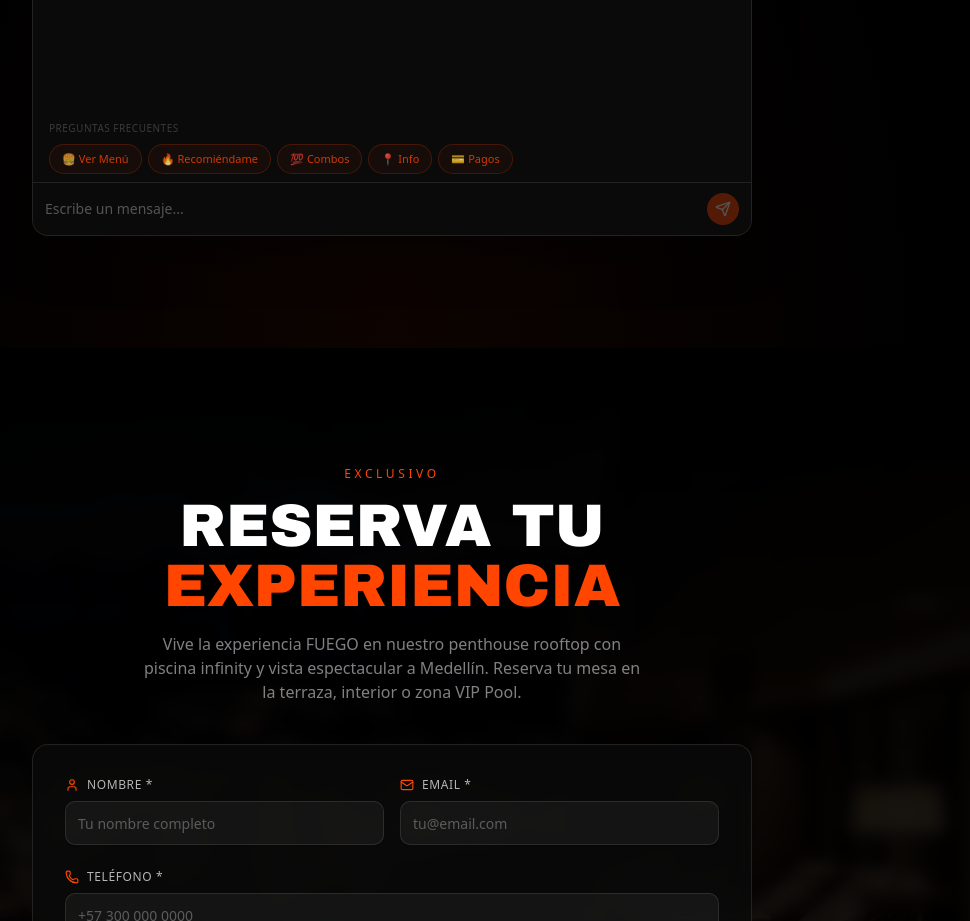
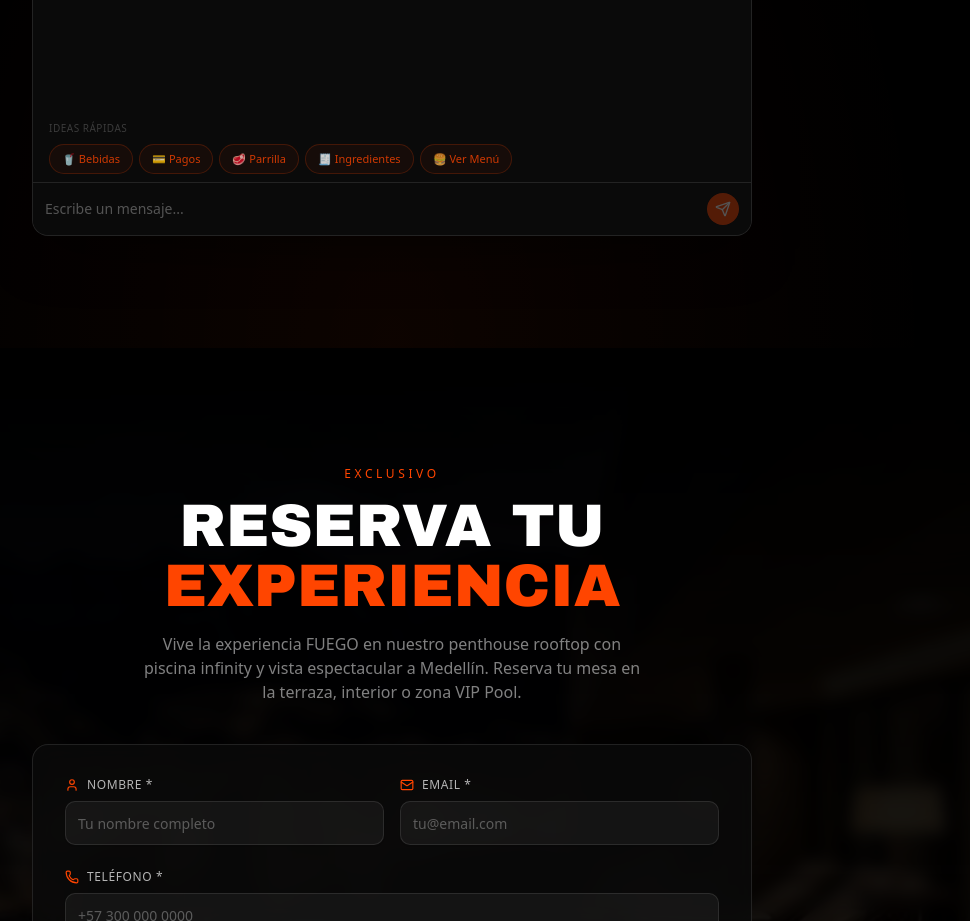
Before and after one commit to funnellersinfo-maker/fuego-landing, a Next.js app: page / in a window 1280 px wide. Shown: the part 2380-3301 px from the top of the page, without its empty margins (248-1218 px from the left). Built offline with nearby package versions, Linux system fonts and the light colour scheme.

Commit message:
Feature: rotating suggestion buttons - replace on click

```diff
--- a/src/components/ChatWidget.tsx
+++ b/src/components/ChatWidget.tsx
@@ -21,13 +21,48 @@ interface Message {
   items?: MenuItem[];
 }
 
-const INITIAL_SUGGESTIONS = [
-  { label: '🍔 Ver Menú', message: 'Muéstrame el menú completo' },
-  { label: '🔥 Recomiéndame', message: '¿Qué me recomiendas?' },
-  { label: '💯 Combos', message: '¿Qué combos tienen?' },
-  { label: '📍 Info', message: '¿Dónde están y qué horarios tienen?' },
-  { label: '💳 Pagos', message: '¿Qué métodos de pago aceptan?' },
+interface Suggestion {
+  id: string;
+  label: string;
+  message: string;
+}
+
+// Full pool — never repeats until exhausted
+const SUGGESTION_POOL: Suggestion[] = [
+  { id: 's1', label: '🍔 Ver Menú', message: 'Muéstrame el menú completo' },
+  { id: 's2', label: '🔥 Recomiéndame', message: '¿Qué me recomiendas?' },
+  { id: 's3', label: '💯 Combos', message: '¿Qué combos tienen?' },
+  { id: 's4', label: '📍 Ubicación', message: '¿Dónde están ubicados?' },
+  { id: 's5', label: '💳 Pagos', message: '¿Qué métodos de pago aceptan?' },
+  { id: 's6', label: '🐕 Callejeros', message: '¿Qué comida callejera tienen?' },
+  { id: 's7', label: '🍗 Pollo', message: 'Muéstrame las opciones de pollo' },
+  { id: 's8', label: '🥩 Parrilla', message: '¿Qué tienen de parrilla?' },
+  { id: 's9', label: '🍟 Sides', message: '¿Qué acompañamientos tienen?' },
+  { id: 's10', label: '🥤 Bebidas', message: 'Muéstrame las bebidas disponibles' },
+  { id: 's11', label: '🍨 Postres', message: '¿Qué postres tienen?' },
+  { id: 's12', label: '🆕 Novedades', message: '¿Qué hay de nuevo en el menú?' },
+  { id: 's13', label: '🛵 Domicilio', message: '¿Hacen domicilios?' },
+  { id: 's14', label: '📅 Reservas', message: '¿Cómo puedo reservar mesa?' },
+  { id: 's15', label: '💰 Precios', message: '¿Cuáles son los precios?' },
+  { id: 's16', label: '🌶️ Salsas', message: '¿Qué salsas y extras tienen?' },
+  { id: 's17', label: '⏰ Horarios', message: '¿A qué hora abren y cierran?' },
+  { id: 's18', label: '🏆 Popular', message: '¿Qué es lo más pedido?' },
+  { id: 's19', label: '🧾 Ingredientes', message: '¿Qué lleva la hamburguesa de trufa?' },
+  { id: 's20', label: '💵 Presupuesto', message: '¿Qué puedo comer con $20.000?' },
 ];
+
+const VISIBLE_SUGGESTION_COUNT = 5;
+
+function pickInitialSuggestions(): Suggestion[] {
+  const shuffled = [...SUGGESTION_POOL].sort(() => Math.random() - 0.5);
+  return shuffled.slice(0, VISIBLE_SUGGESTION_COUNT);
+}
+
+function pickReplacement(excludeIds: Set<string>): Suggestion | null {
+  const available = SUGGESTION_POOL.filter((s) => !excludeIds.has(s.id));
+  if (available.length === 0) return null;
+  return available[Math.floor(Math.random() * available.length)];
+}
 
 // ═══════════════════════════════════════════════════════
 // INTERNAL CHAT ENGINE — 100% local, no API calls
@@ -289,6 +324,8 @@ export default function ChatWidget() {
   const [isLoading, setIsLoading] = useState(false);
   const [cart, setCart] = useState<CartItem[]>([]);
   const [showCart, setShowCart] = useState(false);
+  const [suggestions, setSuggestions] = useState<Suggestion[]>(() => pickInitialSuggestions());
+  const [usedSuggestionIds, setUsedSuggestionIds] = useState<Set<string>>(() => new Set<string>());
   const messagesEndRef = useRef<HTMLDivElement>(null);
   const inputRef = useRef<HTMLInputElement>(null);
   const chatContainerRef = useRef<HTMLDivElement>(null);
@@ -334,12 +371,27 @@ export default function ChatWidget() {
   const cartTotal = cart.reduce((sum, c) => sum + c.item.price * c.qty, 0);
   const cartCount = cart.reduce((sum, c) => sum + c.qty, 0);
 
+  const sendMessageRef = useRef<(text: string) => void>(() => {});
+
   const handleSuggestionClick = useCallback(
-    (message: string) => {
+    (suggestion: Suggestion) => {
       if (isLoading) return;
-      sendMessage(message);
+
+      // Remove clicked suggestion and replace with a new one
+      setSuggestions((prev) => {
+        const filtered = prev.filter((s) => s.id !== suggestion.id);
+        const allVisibleIds = new Set([...filtered.map((s) => s.id), ...usedSuggestionIds, suggestion.id]);
+        const replacement = pickReplacement(allVisibleIds);
+        if (replacement) {
+          setUsedSuggestionIds((prevUsed) => new Set([...prevUsed, suggestion.id]));
+          return [...filtered, replacement];
+        }
+        return [...filtered, SUGGESTION_POOL[Math.floor(Math.random() * SUGGESTION_POOL.length)]];
+      });
+
+      sendMessageRef.current(suggestion.message);
     },
-    [isLoading] // eslint-disable-line react-hooks/exhaustive-deps
+    [isLoading, usedSuggestionIds] // eslint-disable-line react-hooks/exhaustive-deps
   );
 
   const sendMessage = useCallback(
@@ -397,6 +449,9 @@ export default function ChatWidget() {
     },
     [isLoading, cart] // eslint-disable-line react-hooks/exhaustive-deps
   );
+
+  // Keep ref in sync so handleSuggestionClick can call sendMessage
+  sendMessageRef.current = sendMessage;
 
   const handleSubmit = (e: React.FormEvent) => {
     e.preventDefault();
@@ -687,20 +742,26 @@ export default function ChatWidget() {
                     <div ref={messagesEndRef} />
                   </div>
 
-                  {/* Suggestions */}
-                  {messages.length <= 1 && !isLoading && (
+                  {/* Rotating Suggestions — always visible */}
+                  {!isLoading && suggestions.length > 0 && (
                     <div className="px-4 pb-2 shrink-0">
-                      <p className="text-[10px] text-white/20 uppercase tracking-wider mb-2">Preguntas frecuentes</p>
+                      <p className="text-[10px] text-white/20 uppercase tracking-wider mb-2">Ideas rápidas</p>
                       <div className="flex flex-wrap gap-1.5">
-                        {INITIAL_SUGGESTIONS.map((s) => (
-                          <button
-                            key={s.label}
-                            onClick={() => handleSuggestionClick(s.message)}
-                            className="rounded-full border border-flame/20 bg-flame/5 px-3 py-1.5 text-[11px] text-flame/80 hover:bg-flame/15 hover:border-flame/40 transition-colors cursor-pointer"
-                          >
-                            {s.label}
-                          </button>
-                        ))}
+                        <AnimatePresence initial={false}>
+                          {suggestions.map((s) => (
+                            <motion.button
+                              key={s.id}
+                              initial={{ opacity: 0, scale: 0.8, y: 5 }}
+                              animate={{ opacity: 1, scale: 1, y: 0 }}
+                              exit={{ opacity: 0, scale: 0.7, y: -5 }}
+                              transition={{ duration: 0.25 }}
+                              onClick={() => handleSuggestionClick(s)}
+                              className="rounded-full border border-flame/20 bg-flame/5 px-3 py-1.5 text-[11px] text-flame/80 hover:bg-flame/15 hover:border-flame/40 transition-colors cursor-pointer"
+                            >
+                              {s.label}
+                            </motion.button>
+                          ))}
+                        </AnimatePresence>
                       </div>
                     </div>
                   )}
```
